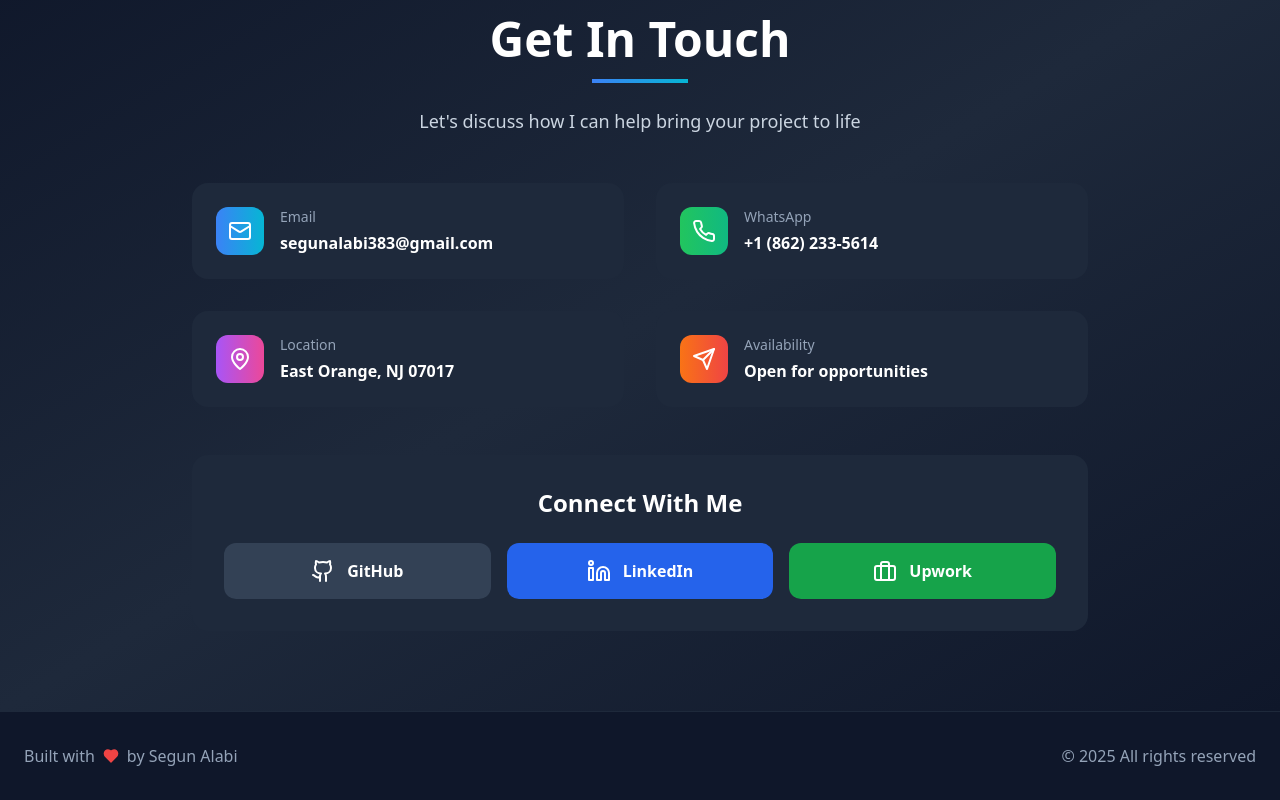
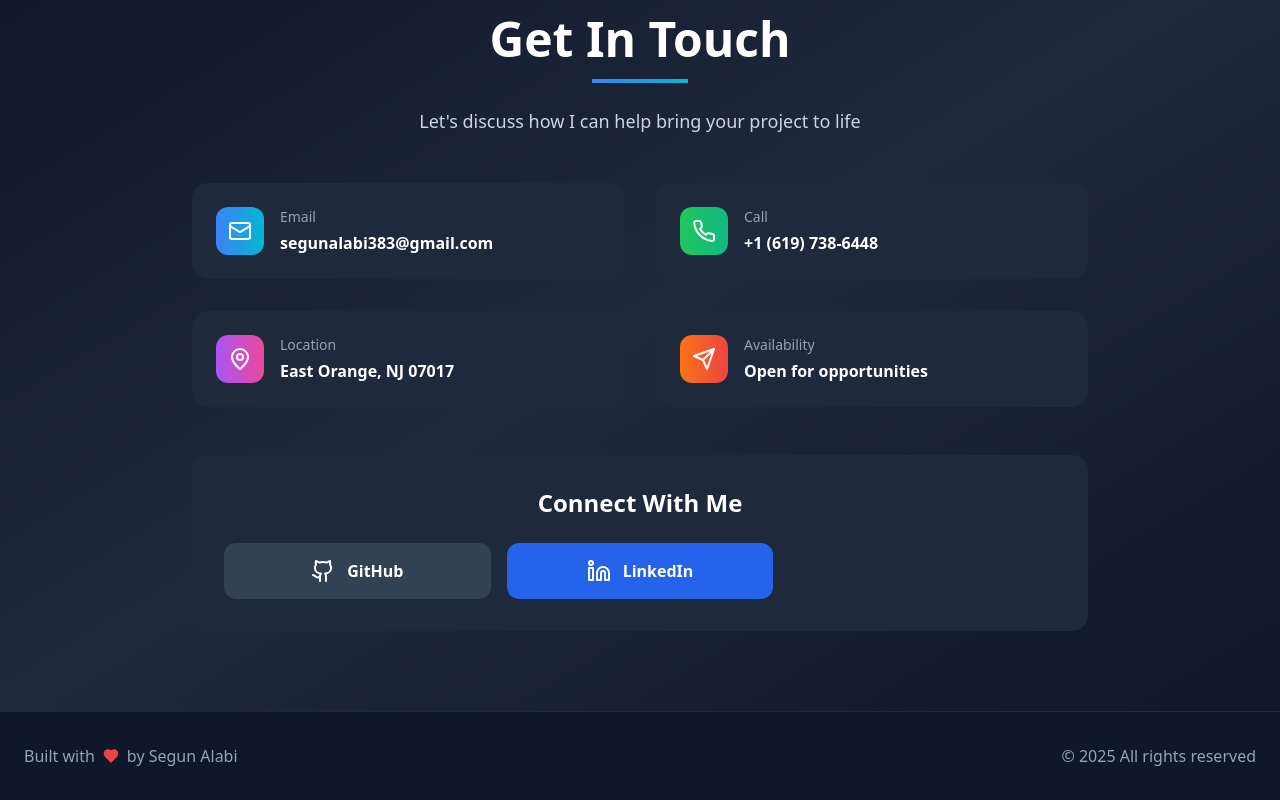
Before and after one commit to segunalabi383/portfolio-segun, a React (Vite) app: page / in a window 1280 px wide. Shown: the part 7786-8586 px from the top of the page. Built offline with nearby package versions, Linux system fonts and the light colour scheme.

Commit message:
Change contact method and remove Upwork link
Updated contact information and removed Upwork link.

```diff
--- a/src/components/Contact.tsx
+++ b/src/components/Contact.tsx
@@ -40,8 +40,8 @@ export default function Contact() {
                   <Phone size={24} />
                 </div>
                 <div>
-                  <div className="text-slate-400 text-sm mb-1">WhatsApp</div>
-                  <div className="font-semibold">+1 (862) 233-5614</div>
+                  <div className="text-slate-400 text-sm mb-1">Call</div>
+                  <div className="font-semibold">+1 (619) 738-6448</div>
                 </div>
               </div>
             </a>
@@ -94,15 +94,6 @@ export default function Contact() {
                 <span className="font-semibold">LinkedIn</span>
               </a>
 
-              <a
-                href="https://www.upwork.com/freelancers/~01e2622ffa59e49740"
-                target="_blank"
-                rel="noopener noreferrer"
-                className="flex items-center justify-center gap-3 px-6 py-4 bg-green-600 hover:bg-green-700 rounded-xl transition-all duration-300 hover:scale-105 hover:shadow-lg"
-              >
-                <Briefcase size={24} />
-                <span className="font-semibold">Upwork</span>
-              </a>
             </div>
           </div>
         </div>
```
